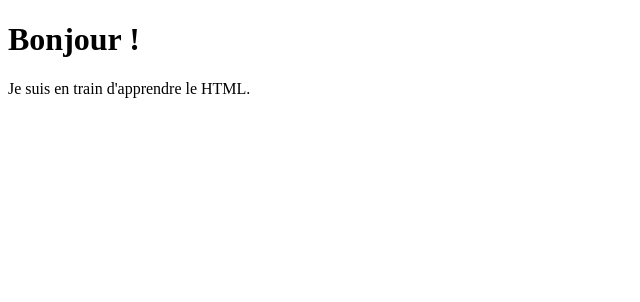
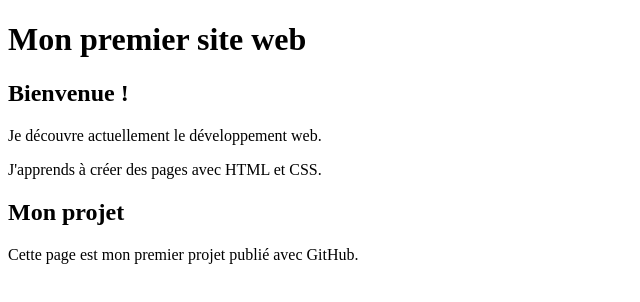
Before and after one commit to ThomasProfesseurCiel2026/premier-site, a plain HTML site: page index.html in a window 1280 px wide. Shown: the whole page, without its empty margins (0-640 px from the left). Drawn offline with Linux system fonts and the light colour scheme.

Commit message:
Amélioration de ma page

```diff
--- a/index.html
+++ b/index.html
@@ -1,13 +1,31 @@
 <!DOCTYPE html>
-<html lang="en">
+<html lang="fr">
+
 <head>
     <meta charset="UTF-8">
-    <meta name="viewport" content="width=device-width, initial-scale=1.0">
-    <title>Document</title>
+    <title>Mon premier site</title>
 </head>
+
 <body>
-    <h1>Bonjour !</h1>
 
-    <p>Je suis en train d'apprendre le HTML.</p>
+    <h1>Mon premier site web</h1>
+
+    <h2>Bienvenue !</h2>
+
+    <p>
+        Je découvre actuellement le développement web.
+    </p>
+
+    <p>
+        J'apprends à créer des pages avec HTML et CSS.
+    </p>
+
+    <h2>Mon projet</h2>
+
+    <p>
+        Cette page est mon premier projet publié avec GitHub.
+    </p>
+
 </body>
+
 </html>
```
